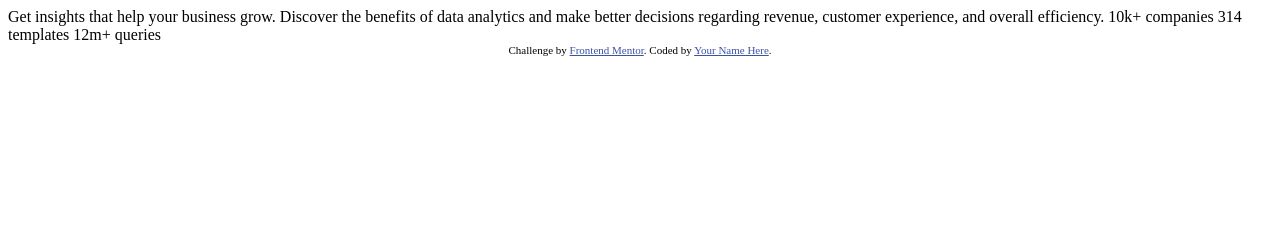
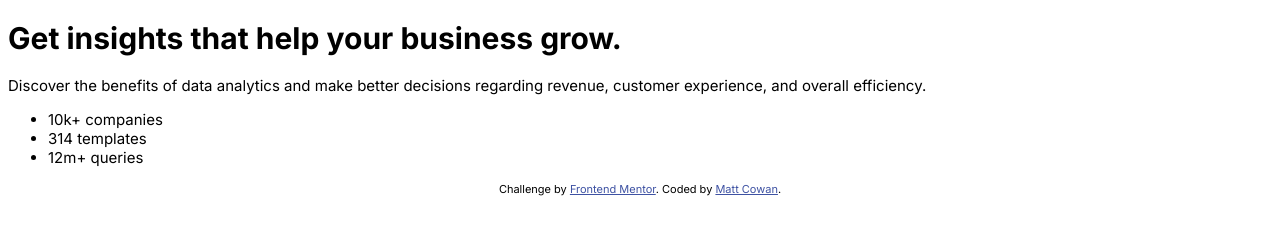
Before and after one commit to mattbcowan/Stats-Preview-Card, a plain HTML site: page index.html in a window 1280 px wide. Drawn offline with Linux system fonts and the light colour scheme.

Commit message:
Add stylesheet and section out html elements.

```diff
--- a/index.html
+++ b/index.html
@@ -1,33 +1,47 @@
 <!DOCTYPE html>
 <html lang="en">
   <head>
-  <meta charset="UTF-8">
-  <meta name="viewport" content="width=device-width, initial-scale=1.0"> <!-- displays site properly based on user's device -->
+    <meta charset="UTF-8" />
+    <meta name="viewport" content="width=device-width, initial-scale=1.0" />
+    <!-- displays site properly based on user's device -->
 
-  <link rel="icon" type="image/png" sizes="32x32" href="./images/favicon-32x32.png">
-
+    <link
+      rel="icon"
+      type="image/png"
+      sizes="32x32"
+      href="./images/favicon-32x32.png"
+    />
+    <link rel="preconnect" href="https://fonts.googleapis.com" />
+    <link rel="preconnect" href="https://fonts.gstatic.com" crossorigin />
+    <link
+      href="https://fonts.googleapis.com/css2?family=Inter:wght@400;700&family=Lexend+Deca&display=swap"
+      rel="stylesheet"
+    />
+    <link rel="stylesheet" href="./styles.css" />
     <title>Frontend Mentor | Stats preview card component</title>
-
-  <!-- Feel free to remove these styles or customise in your own stylesheet 👍 -->
-  <style>
-    .attribution { font-size: 11px; text-align: center; }
-    .attribution a { color: hsl(228, 45%, 44%); }
-  </style>
   </head>
   <body>
-
-  Get insights that help your business grow.
-
-  Discover the benefits of data analytics and make better decisions regarding revenue, customer
-  experience, and overall efficiency.
-
-  10k+ companies
-  314 templates
-  12m+ queries
-
+    <header>
+      <!-- IMAGE HERE -->
+    </header>
+    <main>
+      <h1>Get insights that help your business grow.</h1>
+      <p>
+        Discover the benefits of data analytics and make better decisions
+        regarding revenue, customer experience, and overall efficiency.
+      </p>
+      <ul>
+        <li>10k+ companies</li>
+        <li>314 templates</li>
+        <li>12m+ queries</li>
+      </ul>
+    </main>
     <div class="attribution">
-    Challenge by <a href="https://www.frontendmentor.io?ref=challenge" target="_blank">Frontend Mentor</a>.
-    Coded by <a href="#">Your Name Here</a>.
+      Challenge by
+      <a href="https://www.frontendmentor.io?ref=challenge" target="_blank"
+        >Frontend Mentor</a
+      >. Coded by
+      <a href="https://www.mattbcowan.com" target="_blank">Matt Cowan</a>.
     </div>
   </body>
 </html>
--- /dev/null
+++ b/styles.css
@@ -0,0 +1,29 @@
+/* GENERIC */
+
+/* COLORS */
+:root {
+  --main-bg-color: hsl(233, 47%, 7%);
+  --card-bg-color: hsl(244, 38%, 16%);
+  --accent-color: hsl(277, 64%, 61%);
+  --main-heading-color: hsl(0, 0%, 100%);
+  --main-paragraph-color: hsla(0, 0%, 100%, 0.75);
+  --stats-heading-color: hsla(0, 0%, 100%, 0.6);
+}
+
+body {
+  font-size: 15px;
+  font-family: "Inter", sans-serif;
+}
+
+.attribution {
+  font-size: 11px;
+  text-align: center;
+}
+.attribution a {
+  color: hsl(228, 45%, 44%);
+}
+
+/* DESKTOP */
+
+@media (min-width: 1440px) {
+}
```
Also changed, not shown: 1 other file. Lines whose indentation alone changed are shown as unchanged.
